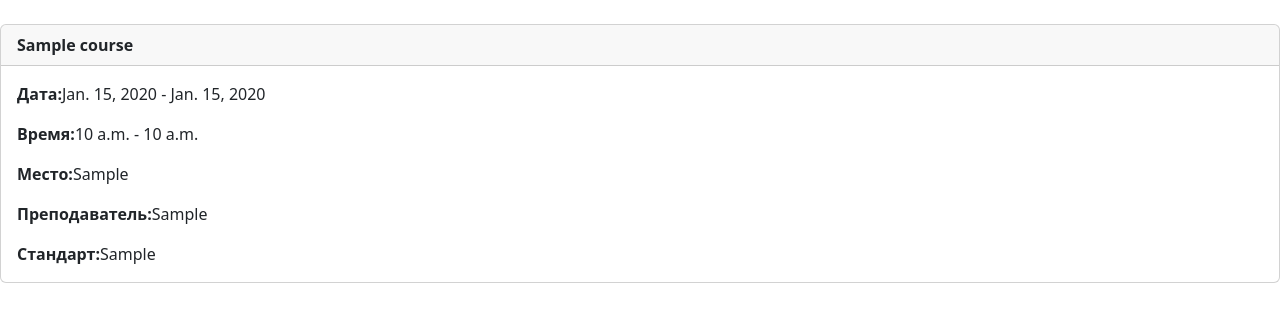
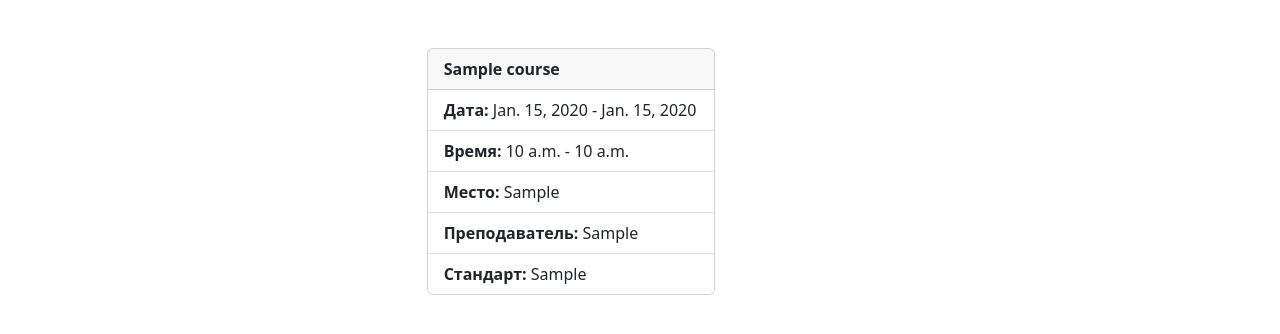
Before and after one commit to I-Matvejev/AcademyCRM, a Django app: page /course/1 in a window 1280 px wide. Shown: the part 56-390 px from the top of the page. Run offline with Django 5.2, Linux system fonts and the light colour scheme; a user stored in the database is signed in; tables that the repository leaves empty hold one stand-in row (values such as "Sample post").

Commit message:
Modified course_detail repr

```diff
--- a/dcrm/academy/templates/all_courses.html
+++ b/dcrm/academy/templates/all_courses.html
@@ -19,7 +19,7 @@
           {% if courses %}
             {% for course in courses %}
             <tr>
-                <td><a href="{% url 'course_detail' course.id %}">{{ course.course_name }}</td>
+                <td><a href="{% url 'course_detail' course.id %}">{{ course.course_name }}</a></td>
                 <td>{{ course.course_date_begin }}</td>
                 <td>{{ course.course_time_begin }}</td>
                 <td>{{ course.course_location }}</td>
--- a/dcrm/academy/templates/course_detail.html
+++ b/dcrm/academy/templates/course_detail.html
@@ -1,26 +1,26 @@
 {% extends 'base.html' %}
 
 {% block content %}
-
-<div class="card">
-  <div class="card-header">
-      <strong>{{ course_detail.course_name }}</strong>
-  </div>
-  <div class="card-body">
-    <p class="card-text">
-        <strong>Дата:</strong>{{ course_detail.course_date_begin }} - {{ course_detail.course_date_end }} </p>
-    <p class="card-text">
-        <strong>Время:</strong>{{ course_detail.course_time_begin }} - {{ course_detail.course_time_end }} </p>
-    <p class="card-text">
-        <strong>Место:</strong>{{ course_detail.course_location }} </p>
-    <p class="card-text">
-        <strong>Преподаватель:</strong>{{ course_detail.course_tutor }} </p>
-    <p class="card-text">
-        <strong>Стандарт:</strong>{{ course_detail.course_standard }} </p>
-  </div>
+<br/>
+<div class="col-md-6 offset-md-4">
+    <div class="card mb-3" style="width: 18rem;">
+      <div class="card-header">
+          <strong>{{ course_detail.course_name }}</strong>
+      </div>
+          <ul class="list-group list-group-flush">
+            <li class="list-group-item">
+                <strong>Дата:  </strong>{{ course_detail.course_date_begin }} - {{ course_detail.course_date_end }} </li>
+            <li class="list-group-item">
+                <strong>Время:  </strong>{{ course_detail.course_time_begin }} - {{ course_detail.course_time_end }} </li>
+            <li class="list-group-item">
+                <strong>Место:  </strong>{{ course_detail.course_location }} </li>
+            <li class="list-group-item">
+                <strong>Преподаватель:  </strong>{{ course_detail.course_tutor }} </li>
+            <li class="list-group-item">
+                <strong>Стандарт:  </strong>{{ course_detail.course_standard }} </li>
+          </ul>
+    </div>
 </div>
 
 
-
-
 {% endblock %}
```
